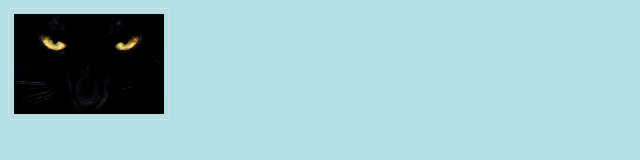
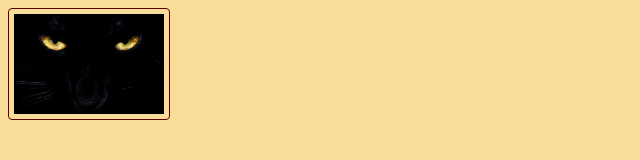
Before and after one commit to Kbdlva/git_practice, a plain HTML site: page index.html in a window 1280 px wide. Shown: the whole page, without its empty margins (0-640 px from the left). Drawn offline with Linux system fonts and the light colour scheme; files whose address does not match are found by name.

Commit message:
Add second styles files and link it to the index file

```diff
--- a/index.html
+++ b/index.html
@@ -5,7 +5,7 @@
     <meta name="viewport" content="width=device-width, initial-scale=1.0">
     <title>Document</title>
 
-    <link rel="stylesheet" href="C:\Users\kabdy\EPAM_REPO\git_practice\styles\img_styles.css">
+    <link rel="stylesheet" href="C:\Users\kabdy\EPAM_REPO\git_practice\styles2\img2_style.css">
 </head>
 <body>
 
--- /dev/null
+++ b/styles2/img2_style.css
@@ -0,0 +1,9 @@
+body {
+    background-color: rgb(249, 220, 152);
+  }
+  img {
+    border: 1px solid #590000;
+    border-radius: 4px;
+    padding: 5px;
+    width: 150px;
+  }
```
